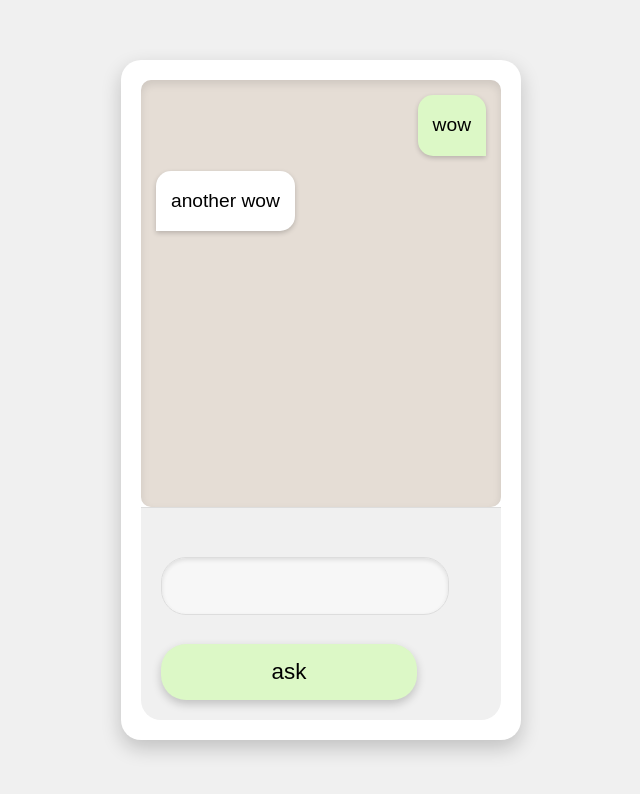
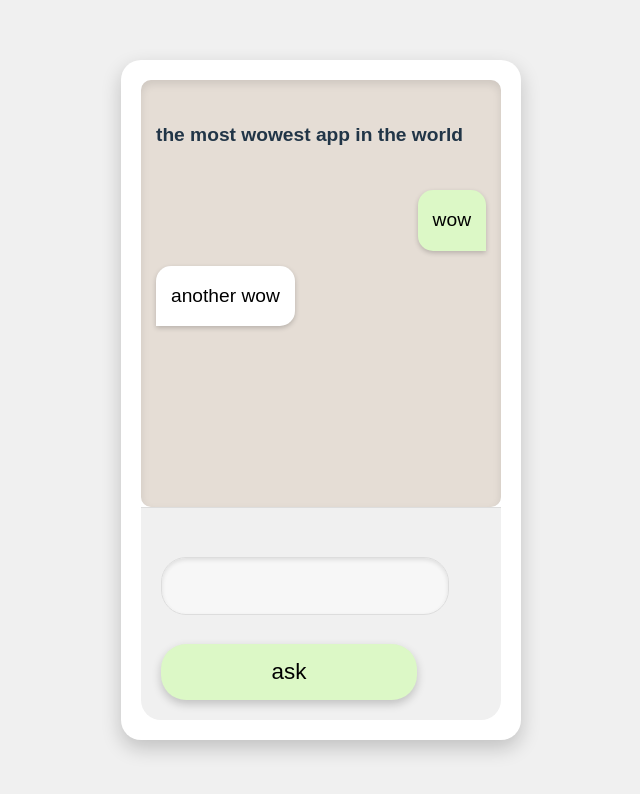
Before and after one commit to tair18oz/personal-chat-bot, a React (Vite) app in the folder personal-assistant/: page / in a window 1280 px wide. Shown: the top 794 px of the page, without its empty margins (319-959 px from the left). Built offline with nearby package versions, Linux system fonts and the light colour scheme.

Commit message:
h4 title

```diff
--- a/personal-assistant/src/App.tsx
+++ b/personal-assistant/src/App.tsx
@@ -20,6 +20,7 @@ export default function App() {
     return (
         <div className="chat-container">
             <div className="messages-container">
+                <h4>the most wowest app in the world</h4>
                 {messages.map((message, i) =>
                     message.role === "user" ? (
                         <UserMessage key={i} index={i} messages={messages} />
```
